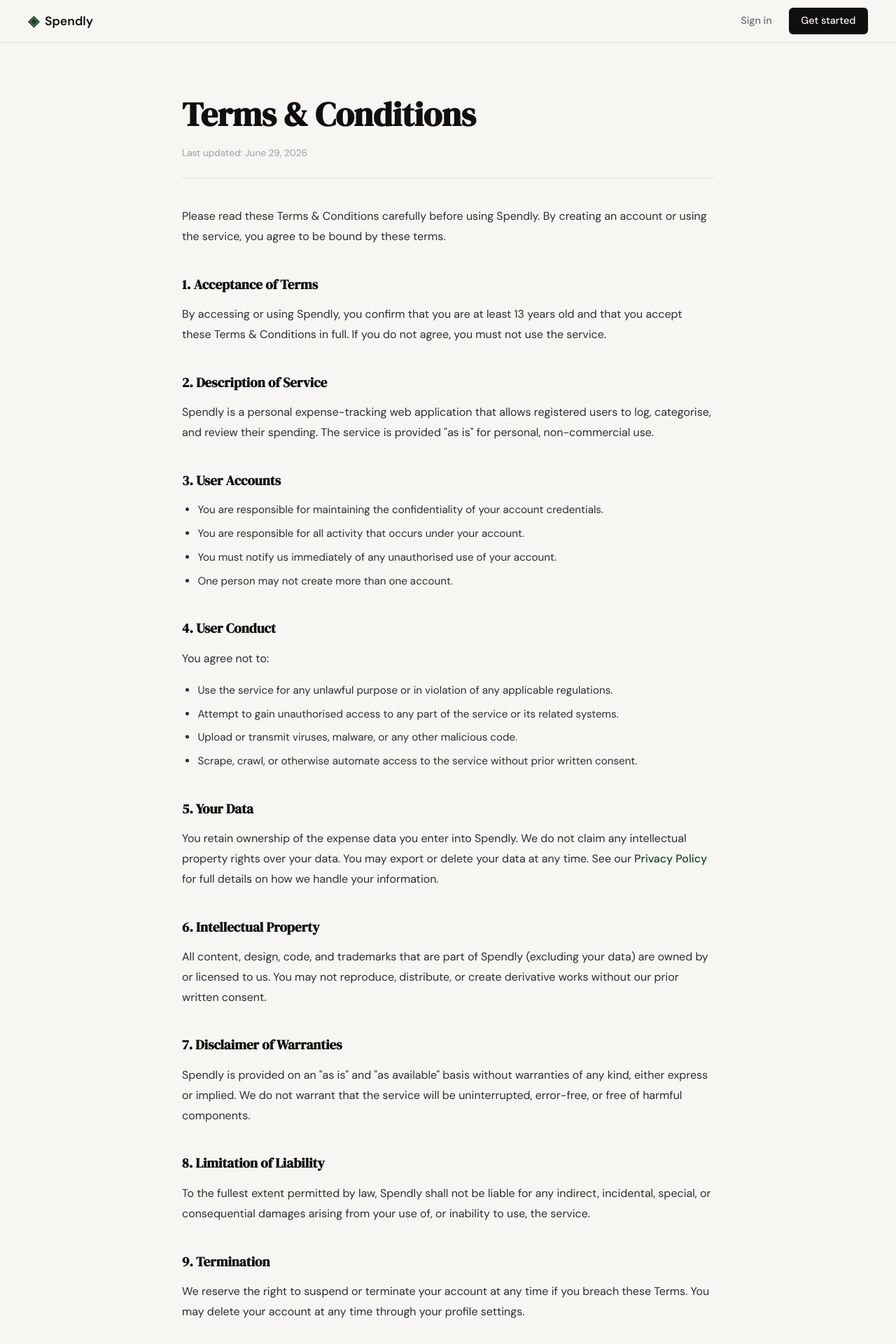
After one commit to therishabh/expense-tracker-claude, a Flask app: page /terms-and-conditions in a window 1280 px wide. The commit adds this page. Shown: the top 1920 px of the page at 70% size. Run offline with Flask 3, Linux system fonts and the light colour scheme.

Commit message:
Add Privacy Policy and Terms & Conditions pages with footer links
- Add /privacy-policy and /terms-and-conditions routes in app.py
- Create privacy.html and terms.html templates with full legal content
- Add footer links to both pages in base.html
- Add CSS for footer links and legal page layout

Co-Authored-By: Claude Sonnet 4.6 <noreply@anthropic.com>

```diff
--- a/app.py
+++ b/app.py
@@ -51,5 +51,15 @@ def delete_expense(id):
     return "Delete expense — coming in Step 9"
 
 
+@app.route("/privacy-policy")
+def privacy():
+    return render_template("privacy.html")
+
+
+@app.route("/terms-and-conditions")
+def terms():
+    return render_template("terms.html")
+
+
 if __name__ == "__main__":
     app.run(debug=True, port=5001)
--- a/static/css/style.css
+++ b/static/css/style.css
@@ -507,6 +507,23 @@ a { color: inherit; text-decoration: none; }
     color: var(--ink-faint);
 }
 
+.footer-links {
+    display: flex;
+    align-items: center;
+    gap: 0.5rem;
+    margin-top: 0.25rem;
+    font-size: 0.75rem;
+}
+
+.footer-links a {
+    color: var(--ink-faint);
+    transition: color 0.2s;
+}
+
+.footer-links a:hover { color: var(--paper); }
+
+.footer-divider { color: var(--ink-muted); }
+
 /* ------------------------------------------------------------------ */
 /* Responsive                                                          */
 /* ------------------------------------------------------------------ */
@@ -528,3 +545,82 @@ a { color: inherit; text-decoration: none; }
     .nav-links a:not(.nav-cta) { display: none; }
     .hero { padding: 3rem 1rem 2rem; }
 }
+
+/* ------------------------------------------------------------------ */
+/* Legal pages (Privacy Policy & Terms)                                */
+/* ------------------------------------------------------------------ */
+
+.legal-section {
+    padding: 4rem 2rem 6rem;
+}
+
+.legal-inner {
+    max-width: 760px;
+    margin: 0 auto;
+}
+
+.legal-header {
+    margin-bottom: 2.5rem;
+    padding-bottom: 1.5rem;
+    border-bottom: 1px solid var(--border);
+}
+
+.legal-title {
+    font-family: var(--font-display);
+    font-size: clamp(2rem, 4vw, 3rem);
+    color: var(--ink);
+    margin-bottom: 0.4rem;
+}
+
+.legal-date {
+    font-size: 0.85rem;
+    color: var(--ink-faint);
+}
+
+.legal-body {
+    color: var(--ink-soft);
+    line-height: 1.8;
+}
+
+.legal-body p {
+    margin-bottom: 1.1rem;
+}
+
+.legal-body h2 {
+    font-family: var(--font-display);
+    font-size: 1.2rem;
+    color: var(--ink);
+    margin-top: 2.25rem;
+    margin-bottom: 0.75rem;
+}
+
+.legal-body ul {
+    padding-left: 1.4rem;
+    margin-bottom: 1.1rem;
+}
+
+.legal-body ul li {
+    margin-bottom: 0.4rem;
+    font-size: 0.95rem;
+}
+
+.legal-body a {
+    color: var(--accent);
+    font-weight: 500;
+}
+
+.legal-body a:hover { text-decoration: underline; }
+
+.legal-footer-nav {
+    margin-top: 3rem;
+    padding-top: 1.5rem;
+    border-top: 1px solid var(--border);
+    font-size: 0.9rem;
+}
+
+.legal-footer-nav a {
+    color: var(--accent);
+    font-weight: 500;
+}
+
+.legal-footer-nav a:hover { text-decoration: underline; }
--- a/templates/base.html
+++ b/templates/base.html
@@ -34,6 +34,11 @@
             <span class="brand-icon">◈</span>
             <span class="footer-name">Spendly</span>
             <p class="footer-copy">Track every rupee. Own your finances.</p>
+            <nav class="footer-links">
+                <a href="{{ url_for('privacy') }}">Privacy Policy</a>
+                <span class="footer-divider">·</span>
+                <a href="{{ url_for('terms') }}">Terms &amp; Conditions</a>
+            </nav>
         </div>
     </footer>
 
--- /dev/null
+++ b/templates/terms.html
@@ -0,0 +1,71 @@
+{% extends "base.html" %}
+
+{% block title %}Terms &amp; Conditions — Spendly{% endblock %}
+
+{% block content %}
+
+<section class="legal-section">
+    <div class="legal-inner">
+        <div class="legal-header">
+            <h1 class="legal-title">Terms &amp; Conditions</h1>
+            <p class="legal-date">Last updated: June 29, 2026</p>
+        </div>
+
+        <div class="legal-body">
+            <p>Please read these Terms &amp; Conditions carefully before using Spendly. By creating an account or using the service, you agree to be bound by these terms.</p>
+
+            <h2>1. Acceptance of Terms</h2>
+            <p>By accessing or using Spendly, you confirm that you are at least 13 years old and that you accept these Terms &amp; Conditions in full. If you do not agree, you must not use the service.</p>
+
+            <h2>2. Description of Service</h2>
+            <p>Spendly is a personal expense-tracking web application that allows registered users to log, categorise, and review their spending. The service is provided "as is" for personal, non-commercial use.</p>
+
+            <h2>3. User Accounts</h2>
+            <ul>
+                <li>You are responsible for maintaining the confidentiality of your account credentials.</li>
+                <li>You are responsible for all activity that occurs under your account.</li>
+                <li>You must notify us immediately of any unauthorised use of your account.</li>
+                <li>One person may not create more than one account.</li>
+            </ul>
+
+            <h2>4. User Conduct</h2>
+            <p>You agree not to:</p>
+            <ul>
+                <li>Use the service for any unlawful purpose or in violation of any applicable regulations.</li>
+                <li>Attempt to gain unauthorised access to any part of the service or its related systems.</li>
+                <li>Upload or transmit viruses, malware, or any other malicious code.</li>
+                <li>Scrape, crawl, or otherwise automate access to the service without prior written consent.</li>
+            </ul>
+
+            <h2>5. Your Data</h2>
+            <p>You retain ownership of the expense data you enter into Spendly. We do not claim any intellectual property rights over your data. You may export or delete your data at any time. See our <a href="{{ url_for('privacy') }}">Privacy Policy</a> for full details on how we handle your information.</p>
+
+            <h2>6. Intellectual Property</h2>
+            <p>All content, design, code, and trademarks that are part of Spendly (excluding your data) are owned by or licensed to us. You may not reproduce, distribute, or create derivative works without our prior written consent.</p>
+
+            <h2>7. Disclaimer of Warranties</h2>
+            <p>Spendly is provided on an "as is" and "as available" basis without warranties of any kind, either express or implied. We do not warrant that the service will be uninterrupted, error-free, or free of harmful components.</p>
+
+            <h2>8. Limitation of Liability</h2>
+            <p>To the fullest extent permitted by law, Spendly shall not be liable for any indirect, incidental, special, or consequential damages arising from your use of, or inability to use, the service.</p>
+
+            <h2>9. Termination</h2>
+            <p>We reserve the right to suspend or terminate your account at any time if you breach these Terms. You may delete your account at any time through your profile settings.</p>
+
+            <h2>10. Changes to These Terms</h2>
+            <p>We may revise these Terms at any time. Continued use of the service after changes are posted constitutes your acceptance of the revised Terms.</p>
+
+            <h2>11. Governing Law</h2>
+            <p>These Terms are governed by the laws of India. Any disputes shall be subject to the exclusive jurisdiction of the courts located in India.</p>
+
+            <h2>12. Contact Us</h2>
+            <p>If you have any questions about these Terms, please contact us at <a href="mailto:legal@spendly.app">legal@spendly.app</a>.</p>
+        </div>
+
+        <div class="legal-footer-nav">
+            <a href="{{ url_for('privacy') }}">← Privacy Policy</a>
+        </div>
+    </div>
+</section>
+
+{% endblock %}
```
Also changed, not shown: templates/privacy.html (added, +66 -0 lines).
